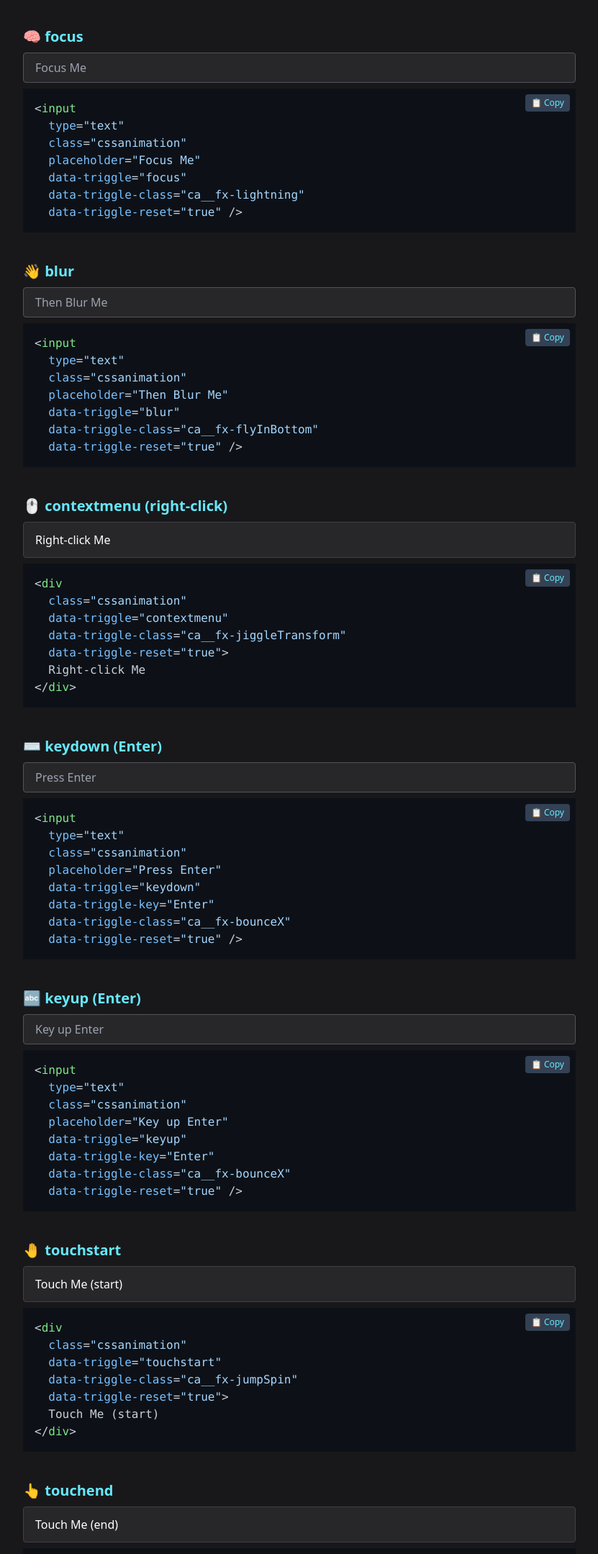
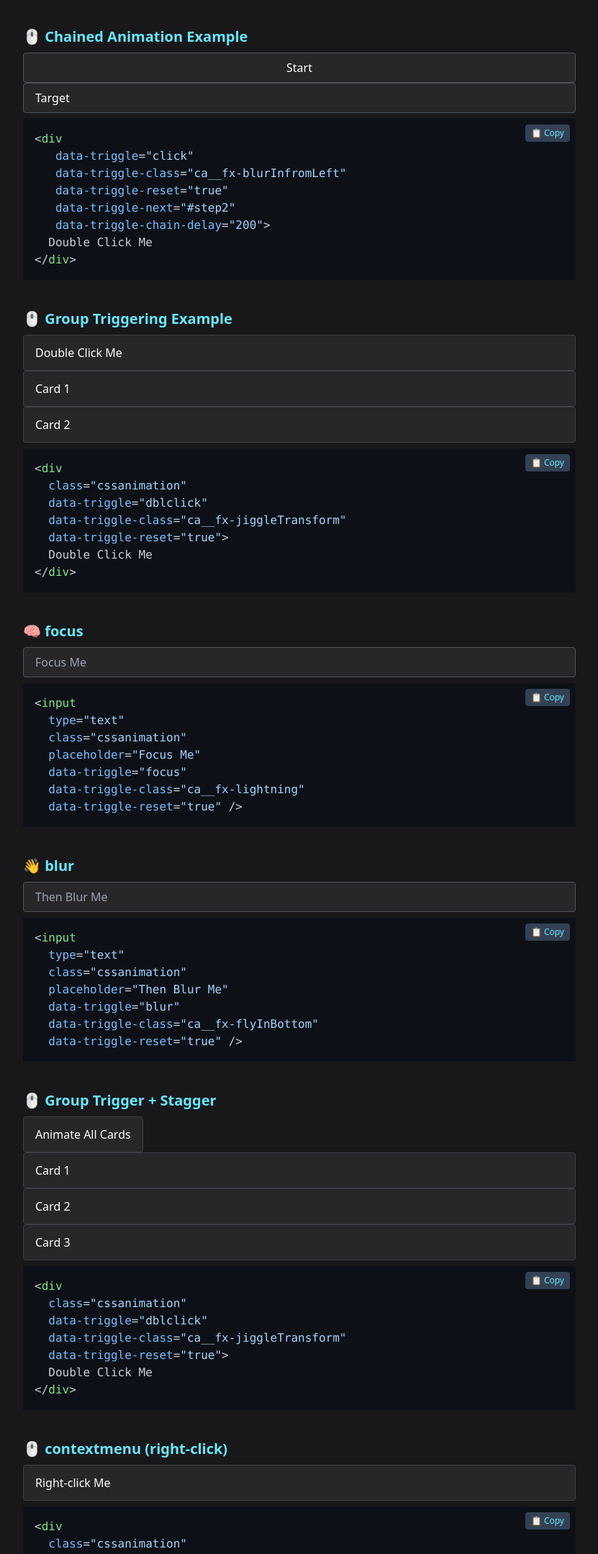
Before and after one commit to yesiamrocks/Triggle, a website built with Vite: page docs/index.html in a window 1280 px wide. Shown: the part 1826-3985 px from the top of the page at 72% size, without its empty margins (224-1055 px from the left). Built offline with nearby package versions, Linux system fonts and the light colour scheme; a small style sheet from the web is missing.

Commit message:
docs: update README with stagger, chain delay, and group animation features
- Documented new attributes: `data-triggle-stagger`, `data-triggle-chain-delay`, `data-triggle-group`
- Added usage examples for group-based and staggered animations
- Updated attribute reference table with all supported options
- Improved formatting and consistency across examples

```diff
--- a/docs/index.html
+++ b/docs/index.html
@@ -151,6 +151,76 @@
       </section>
 
       <section>
+        <h2 class="text-xl font-semibold text-cyan-300 mb-2">🖱️ Chained
+          Animation Example</h2>
+        <button
+          class="bg-zinc-800 text-white border border-zinc-600 rounded px-4 py-2 w-full cssanimation"
+          data-triggle="click"
+          data-triggle-class="ca__fx-blurInfromLeft"
+          data-triggle-reset="true"
+          data-triggle-next="#step2"
+          data-triggle-chain-delay="200">
+          Start
+        </button>
+        <div
+          class="bg-zinc-800 text-white border border-zinc-600 rounded px-4 py-2 w-full cssanimation"
+          id="step2" data-triggle-class="ca__fx-blurOutToRight"
+          data-triggle-reset="true"> Target </div>
+
+        <div class="relative mt-2">
+          <pre><code class="language-html" id="code-dblclick">&lt;div
+   data-triggle="click"
+   data-triggle-class="ca__fx-blurInfromLeft"
+   data-triggle-reset="true"
+   data-triggle-next="#step2"
+   data-triggle-chain-delay="200"&gt;
+  Double Click Me
+&lt;/div&gt;</code></pre>
+          <button
+            class="absolute top-2 right-2 px-2 py-1 text-xs bg-slate-700 text-cyan-300 rounded hover:bg-slate-600"
+            onclick="copyCode('code-dblclick')">📋 Copy</button>
+        </div>
+      </section>
+
+      <section>
+        <h2 class="text-xl font-semibold text-cyan-300 mb-2">🖱️ Group
+          Triggering Example</h2>
+        <div
+          class="bg-zinc-800 border border-zinc-700 px-4 py-3 rounded cursor-pointer cssanimation"
+          data-triggle="click"
+          data-triggle-class="ca__fx-elasticArise"
+          data-triggle-group="group-triggle">
+          Double Click Me
+        </div>
+
+        <div
+          class="bg-zinc-800 border border-zinc-700 px-4 py-3 rounded cursor-pointer cssanimation"
+          data-triggle-class="ca__fx-elasticStretch"
+          data-triggle-reset="true"
+          data-triggle-group="group-triggle">
+          Card 1 </div>
+
+        <div
+          class="bg-zinc-800 border border-zinc-700 px-4 py-3 rounded cursor-pointer cssanimation"
+          data-triggle-class="ca__fx-jiggleTransform"
+          data-triggle-reset="true"
+          data-triggle-group="group-triggle"> Card 2 </div>
+
+        <div class="relative mt-2">
+          <pre><code class="language-html" id="code-dblclick">&lt;div
+  class="cssanimation"
+  data-triggle="dblclick"
+  data-triggle-class="ca__fx-jiggleTransform"
+  data-triggle-reset="true"&gt;
+  Double Click Me
+&lt;/div&gt;</code></pre>
+          <button
+            class="absolute top-2 right-2 px-2 py-1 text-xs bg-slate-700 text-cyan-300 rounded hover:bg-slate-600"
+            onclick="copyCode('code-dblclick')">📋 Copy</button>
+        </div>
+      </section>
+
+      <section>
         <h2 class="text-xl font-semibold text-cyan-300 mb-2">🧠 focus</h2>
         <input type="text" placeholder="Focus Me"
           class="bg-zinc-800 text-white border border-zinc-600 rounded px-4 py-2 w-full cssanimation"
@@ -187,6 +257,56 @@
           <button
             class="absolute top-2 right-2 px-2 py-1 text-xs bg-slate-700 text-cyan-300 rounded hover:bg-slate-600"
             onclick="copyCode('code-blur')">📋 Copy</button>
+        </div>
+      </section>
+
+      <section>
+        <h2 class="text-xl font-semibold text-cyan-300 mb-2">🖱️ Group Trigger +
+          Stagger</h2>
+        <button
+          class="bg-zinc-800 border border-zinc-700 px-4 py-3 rounded cursor-pointer cssanimation"
+          data-triggle="click"
+          data-triggle-class="ca__fx-bounceInLeft"
+          data-triggle-group="staggerExp"
+          data-triggle-stagger="200">
+          Animate All Cards
+        </button>
+
+        <div
+          class="bg-zinc-800 border border-zinc-700 px-4 py-3 rounded cursor-pointer cssanimation"
+          data-triggle-class="ca__fx-blurIn"
+          data-triggle-reset="true"
+          data-triggle-group="staggerExp">
+          Card 1
+        </div>
+
+        <div
+          class="bg-zinc-800 border border-zinc-700 px-4 py-3 rounded cursor-pointer cssanimation"
+          data-triggle-class="ca__fx-blurIn"
+          data-triggle-reset="true"
+          data-triggle-group="staggerExp">
+          Card 2
+        </div>
+
+        <div
+          class="bg-zinc-800 border border-zinc-700 px-4 py-3 rounded cursor-pointer cssanimation"
+          data-triggle-class="ca__fx-blurIn"
+          data-triggle-reset="true"
+          data-triggle-group="staggerExp">
+          Card 3
+        </div>
+
+        <div class="relative mt-2">
+          <pre><code class="language-html" id="code-dblclick">&lt;div
+  class="cssanimation"
+  data-triggle="dblclick"
+  data-triggle-class="ca__fx-jiggleTransform"
+  data-triggle-reset="true"&gt;
+  Double Click Me
+&lt;/div&gt;</code></pre>
+          <button
+            class="absolute top-2 right-2 px-2 py-1 text-xs bg-slate-700 text-cyan-300 rounded hover:bg-slate-600"
+            onclick="copyCode('code-dblclick')">📋 Copy</button>
         </div>
       </section>
 
```
Also changed, not shown: README.md.
